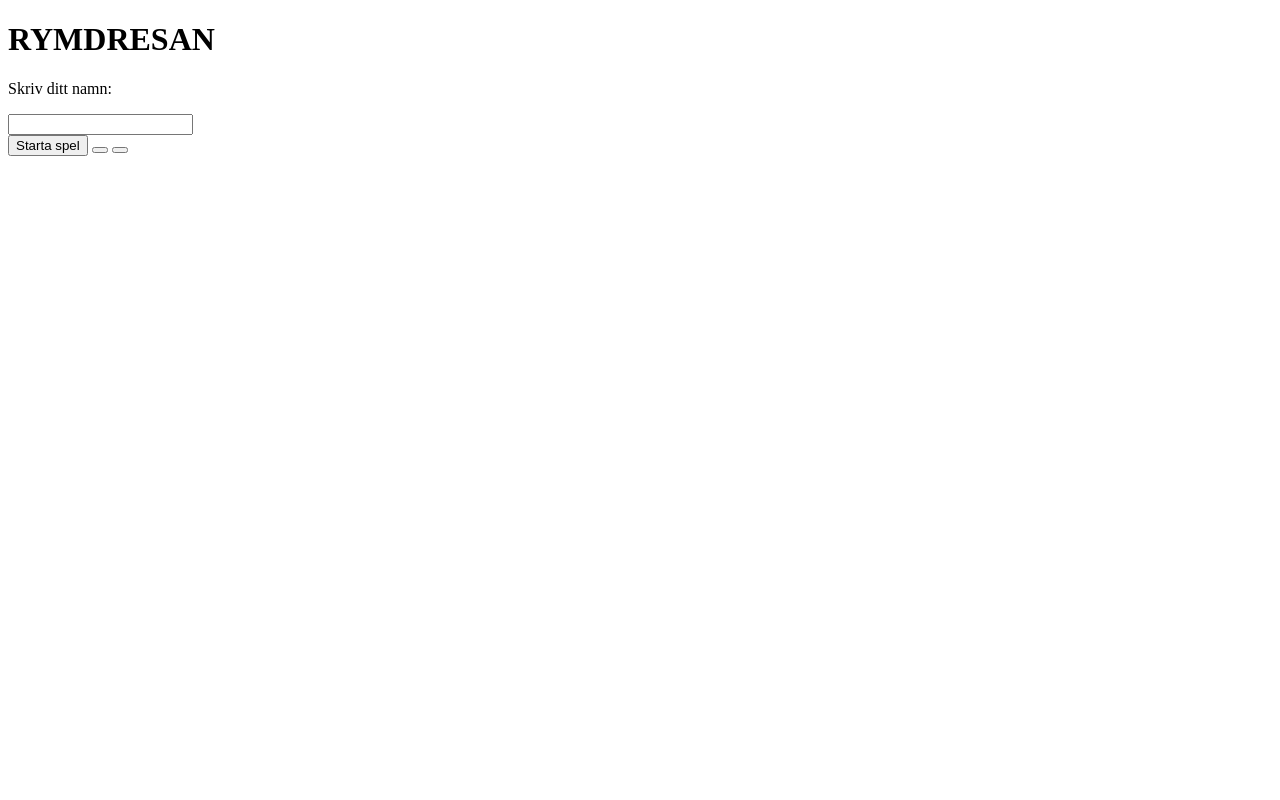
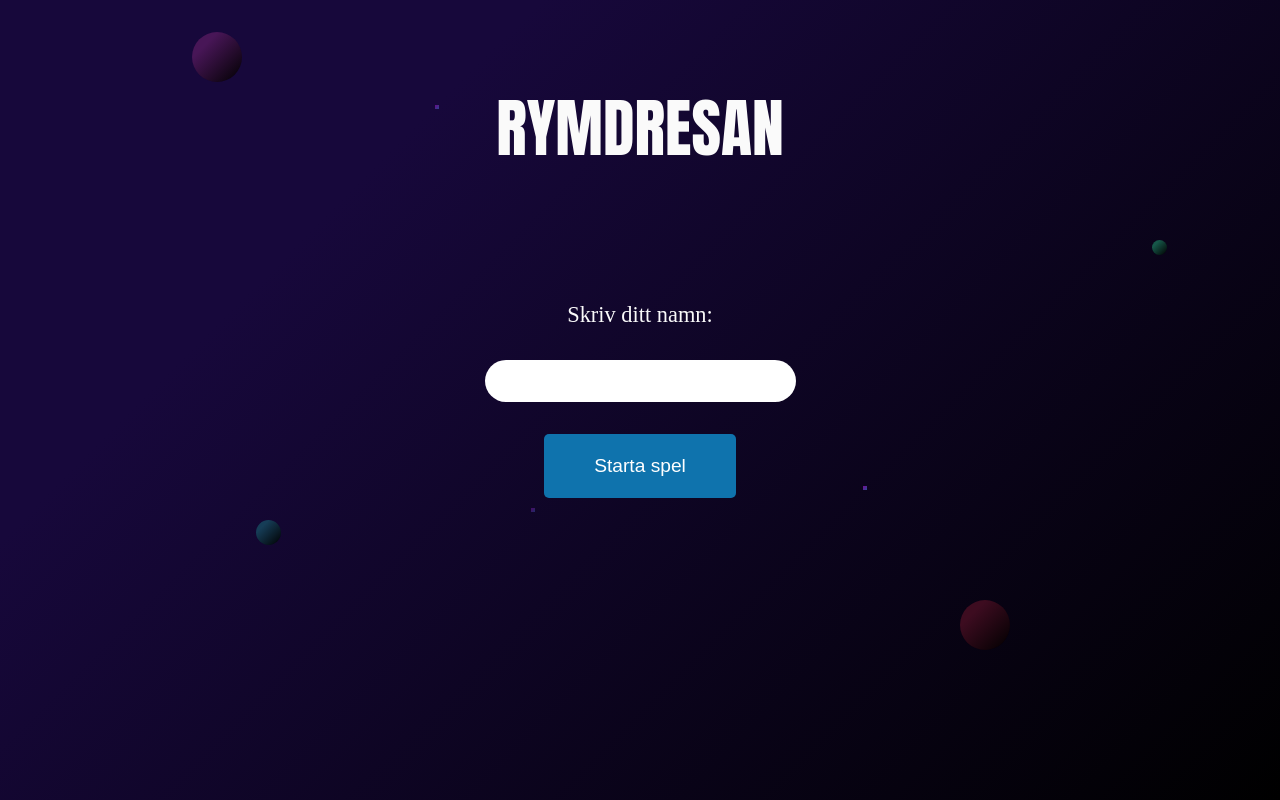
Before and after one commit to nybbe123/Inlamning_1, a plain HTML site: page index.html in a window 1280 px wide. Drawn offline with Linux system fonts and the light colour scheme; the site is published under a folder, as on GitHub Pages, so addresses that start at the root find nothing.

Commit message:
problem med att länka till css och js

```diff
--- a/index.html
+++ b/index.html
@@ -4,8 +4,8 @@
     <meta charset="UTF-8">
     <meta http-equiv="X-UA-Compatible" content="IE=edge">
     <meta name="viewport" content="width=device-width, initial-scale=1.0">
-    <link rel="stylesheet" href="/style.css">
-    <script defer src="/main.js"></script>
+    <link rel="stylesheet" href="style.css">
+    <script defer src="main.js"></script>
     <title>Document</title>
 </head>
 <body>
```
